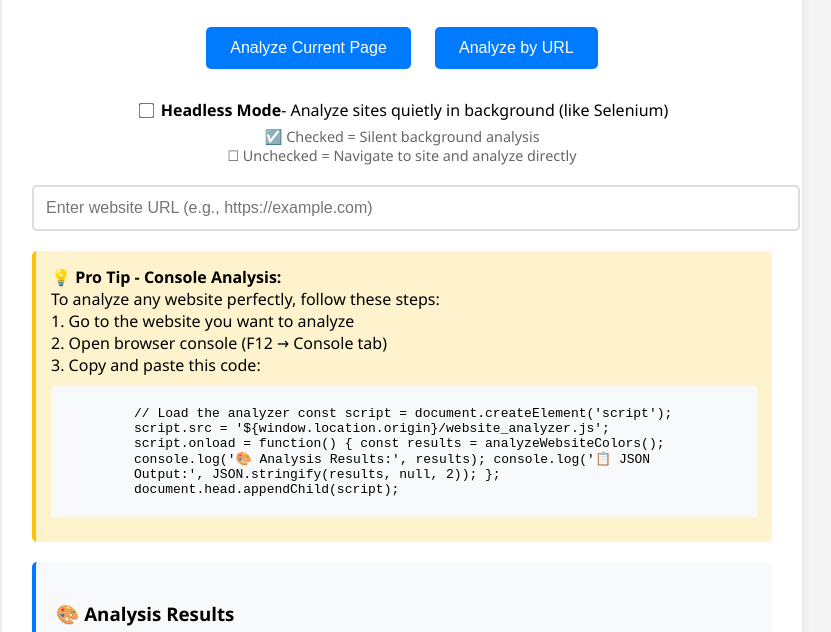
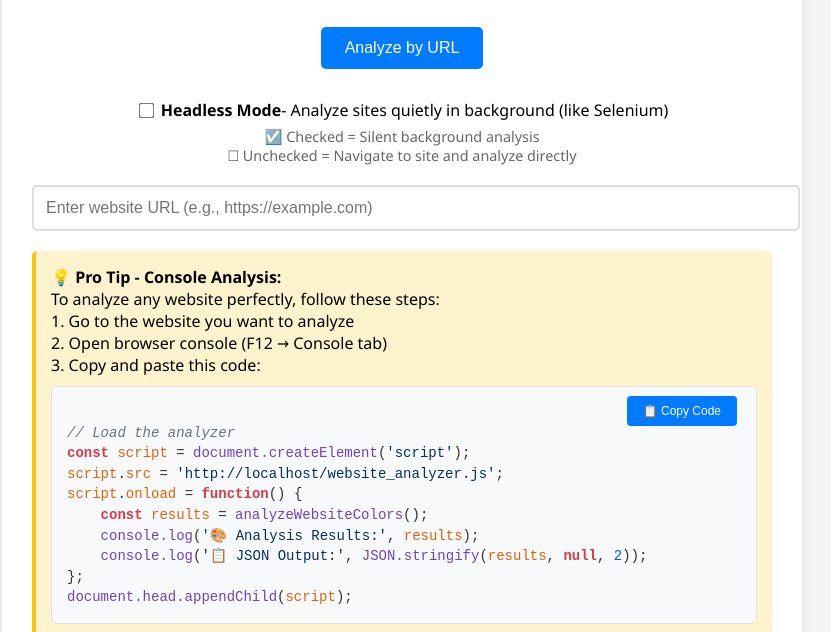
Before and after one commit to Rajek88/site-theme-analyser, a plain HTML site: page index.html in a window 1280 px wide. Shown: the part 117-749 px from the top of the page, without its empty margins (238-1069 px from the left). Drawn offline with Linux system fonts and the light colour scheme.

Commit message:
Add files via upload

```diff
--- a/index.html
+++ b/index.html
@@ -144,6 +144,28 @@
         border-radius: 5px;
         border: 1px solid #f5c6cb;
       }
+
+      /* JavaScript syntax highlighting */
+      .js-keyword {
+        color: #d73a49;
+        font-weight: bold;
+      }
+      .js-string {
+        color: #032f62;
+      }
+      .js-comment {
+        color: #6a737d;
+        font-style: italic;
+      }
+      .js-function {
+        color: #6f42c1;
+      }
+      .js-variable {
+        color: #e36209;
+      }
+      .js-number {
+        color: #005cc5;
+      }
     </style>
   </head>
   <body>
@@ -151,7 +173,6 @@
       <h1>🌐 Website Color & Font Analyzer</h1>
 
       <div class="button-group">
-        <button onclick="analyzeCurrentPage()">Analyze Current Page</button>
         <button onclick="analyzeByURL()">Analyze by URL</button>
       </div>
 
@@ -199,24 +220,54 @@
         1. Go to the website you want to analyze<br />
         2. Open browser console (F12 → Console tab)<br />
         3. Copy and paste this code:<br />
-        <code
-          style="
-            background: #f8f9fa;
-            padding: 5px;
-            border-radius: 3px;
-            font-family: monospace;
-            display: block;
-            margin: 10px 0;
-            white-space: pre-wrap;
-          "
-        >
-          // Load the analyzer const script = document.createElement('script');
-          script.src = '${window.location.origin}/website_analyzer.js';
-          script.onload = function() { const results = analyzeWebsiteColors();
-          console.log('🎨 Analysis Results:', results); console.log('📋 JSON
-          Output:', JSON.stringify(results, null, 2)); };
-          document.head.appendChild(script);
-        </code>
+        <div style="position: relative; margin: 10px 0;">
+          <button
+            id="copyCodeBtn"
+            onclick="copyCodeToClipboard()"
+            style="
+              position: absolute;
+              top: 10px;
+              right: 10px;
+              background: #007bff;
+              color: white;
+              border: none;
+              padding: 8px 16px;
+              border-radius: 4px;
+              cursor: pointer;
+              font-size: 12px;
+              z-index: 10;
+              transition: background 0.3s;
+            "
+            onmouseover="this.style.background='#0056b3'"
+            onmouseout="this.style.background='#007bff'"
+          >
+            📋 Copy Code
+          </button>
+          <pre
+            id="consoleCode"
+            style="
+              background: #f8f9fa;
+              padding: 15px;
+              border-radius: 5px;
+              font-family: 'Monaco', 'Monaco', 'Menlo', 'Ubuntu Mono', monospace;
+              display: block;
+              margin: 0;
+              white-space: pre-wrap;
+              border: 1px solid #dee2e6;
+              font-size: 14px;
+              line-height: 1.4;
+              overflow-x: auto;
+            "
+          ><code style="color: #333;">
+<span class="js-comment">// Load the analyzer</span>
+<span class="js-keyword">const</span> <span class="js-variable">script</span> = <span class="js-function">document.createElement</span>(<span class="js-string">'script'</span>);
+<span class="js-variable">script</span>.<span class="js-variable">src</span> = <span class="js-string js-url-placeholder">'REPLACE_WITH_ACTUAL_URL'</span>;
+<span class="js-variable">script</span>.<span class="js-variable">onload</span> = <span class="js-keyword">function</span>() {
+    <span class="js-keyword">const</span> <span class="js-variable">results</span> = <span class="js-function">analyzeWebsiteColors</span>();
+    <span class="js-function">console.log</span>(<span class="js-string">'🎨 Analysis Results:'</span>, <span class="js-variable">results</span>);
+    <span class="js-function">console.log</span>(<span class="js-string">'📋 JSON Output:'</span>, <span class="js-function">JSON.stringify</span>(<span class="js-variable">results</span>, <span class="js-keyword">null</span>, <span class="js-number">2</span>));
+};
+<span class="js-function">document.head.appendChild</span>(<span class="js-variable">script</span>);</code></pre>
       </div>
 
       <!-- Iframe Analysis Component -->
@@ -281,5 +332,97 @@
     </div>
 
     <script src="website_analyzer.js"></script>
+    <script>
+             // Update the console code with the actual origin URL
+       document.addEventListener("DOMContentLoaded", function () {
+         const consoleCode = document.getElementById("consoleCode");
+         if (consoleCode) {
+           const actualUrl = window.location.origin + "/website_analyzer.js";
+           // Find the specific span containing the URL placeholder
+           const placeholderSpan = consoleCode.querySelector(
+             ".js-url-placeholder"
+           );
+           if (placeholderSpan) {
+             placeholderSpan.textContent = "'" + actualUrl + "'";
+           }
+         }
+       });
+
+       // Function to copy code to clipboard
+       function copyCodeToClipboard() {
+         const consoleCode = document.getElementById("consoleCode");
+         const copyBtn = document.getElementById("copyCodeBtn");
+
+         if (!consoleCode) return;
+
+         // Get the plain text content (without HTML tags)
+         const codeText = consoleCode.textContent || consoleCode.innerText;
+
+         // Try to use the modern clipboard API
+         if (navigator.clipboard && window.isSecureContext) {
+           navigator.clipboard.writeText(codeText).then(() => {
+             // Show success feedback
+             copyBtn.textContent = "✅ Copied!";
+             copyBtn.style.background = "#28a745";
+
+             // Reset button after 2 seconds
+             setTimeout(() => {
+               copyBtn.textContent = "📋 Copy Code";
+               copyBtn.style.background = "#007bff";
+             }, 2000);
+           }).catch(err => {
+             console.error('Failed to copy: ', err);
+             fallbackCopyTextToClipboard(codeText, copyBtn);
+           });
+         } else {
+           // Fallback for older browsers
+           fallbackCopyTextToClipboard(codeText, copyBtn);
+         }
+       }
+
+       // Fallback copy method for older browsers
+       function fallbackCopyTextToClipboard(text, button) {
+         const textArea = document.createElement("textarea");
+         textArea.value = text;
+         textArea.style.position = "fixed";
+         textArea.style.left = "-999999px";
+         textArea.style.top = "-999999px";
+         document.body.appendChild(textArea);
+         textArea.focus();
+         textArea.select();
+
+         try {
+           const successful = document.execCommand('copy');
+           if (successful) {
+             button.textContent = "✅ Copied!";
+             button.style.background = "#28a745";
+
+             setTimeout(() => {
+               button.textContent = "📋 Copy Code";
+               button.style.background = "#007bff";
+             }, 2000);
+           } else {
+             button.textContent = "❌ Failed";
+             button.style.background = "#dc3545";
+
+             setTimeout(() => {
+               button.textContent = "📋 Copy Code";
+               button.style.background = "#007bff";
+             }, 2000);
+           }
+         } catch (err) {
+           console.error('Fallback copy failed: ', err);
+           button.textContent = "❌ Failed";
+           button.style.background = "#dc3545";
+
+           setTimeout(() => {
+             button.textContent = "📋 Copy Code";
+             button.style.background = "#007bff";
+           }, 2000);
+         }
+
+         document.body.removeChild(textArea);
+       }
+    </script>
   </body>
 </html>
```
